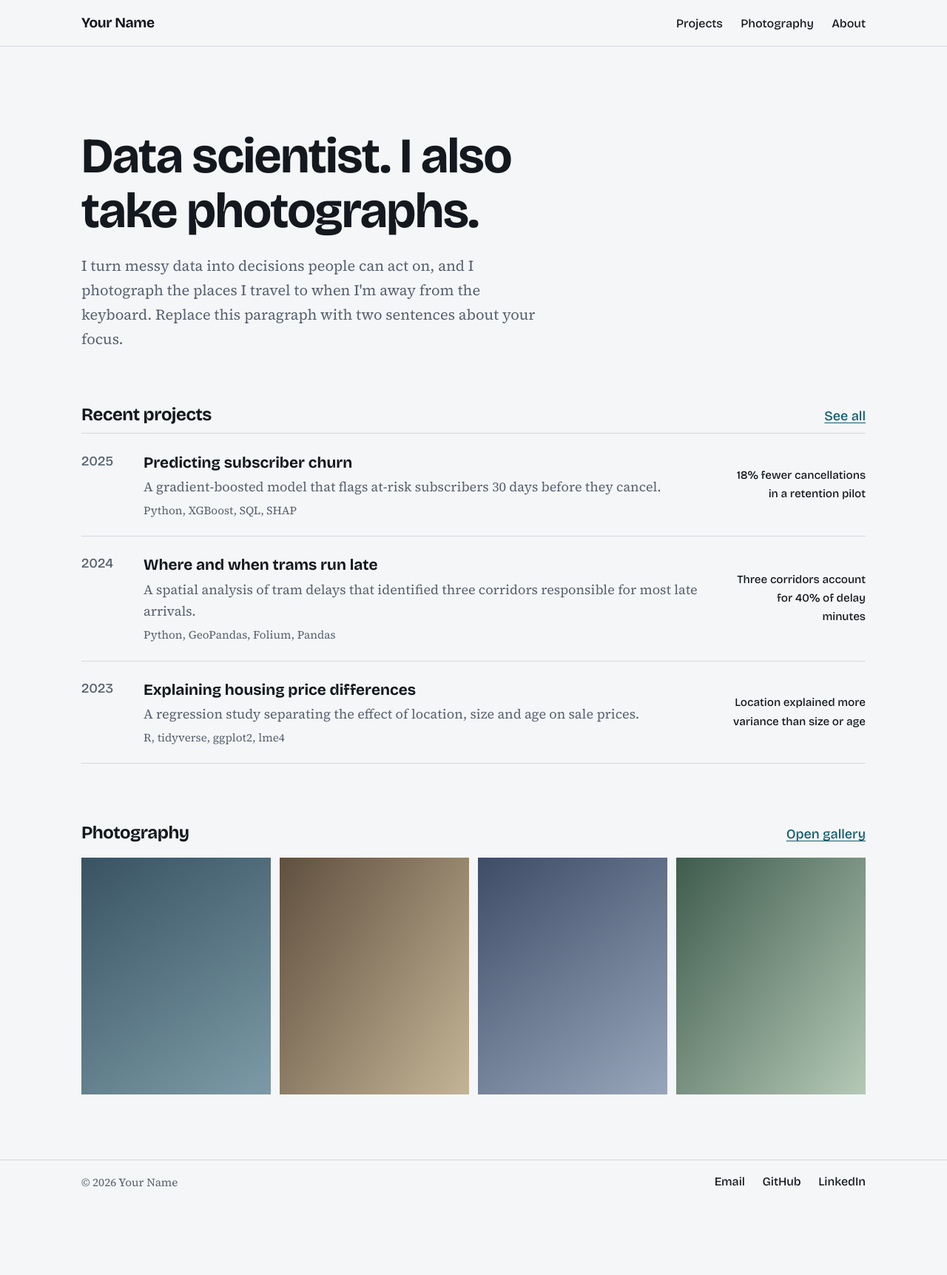
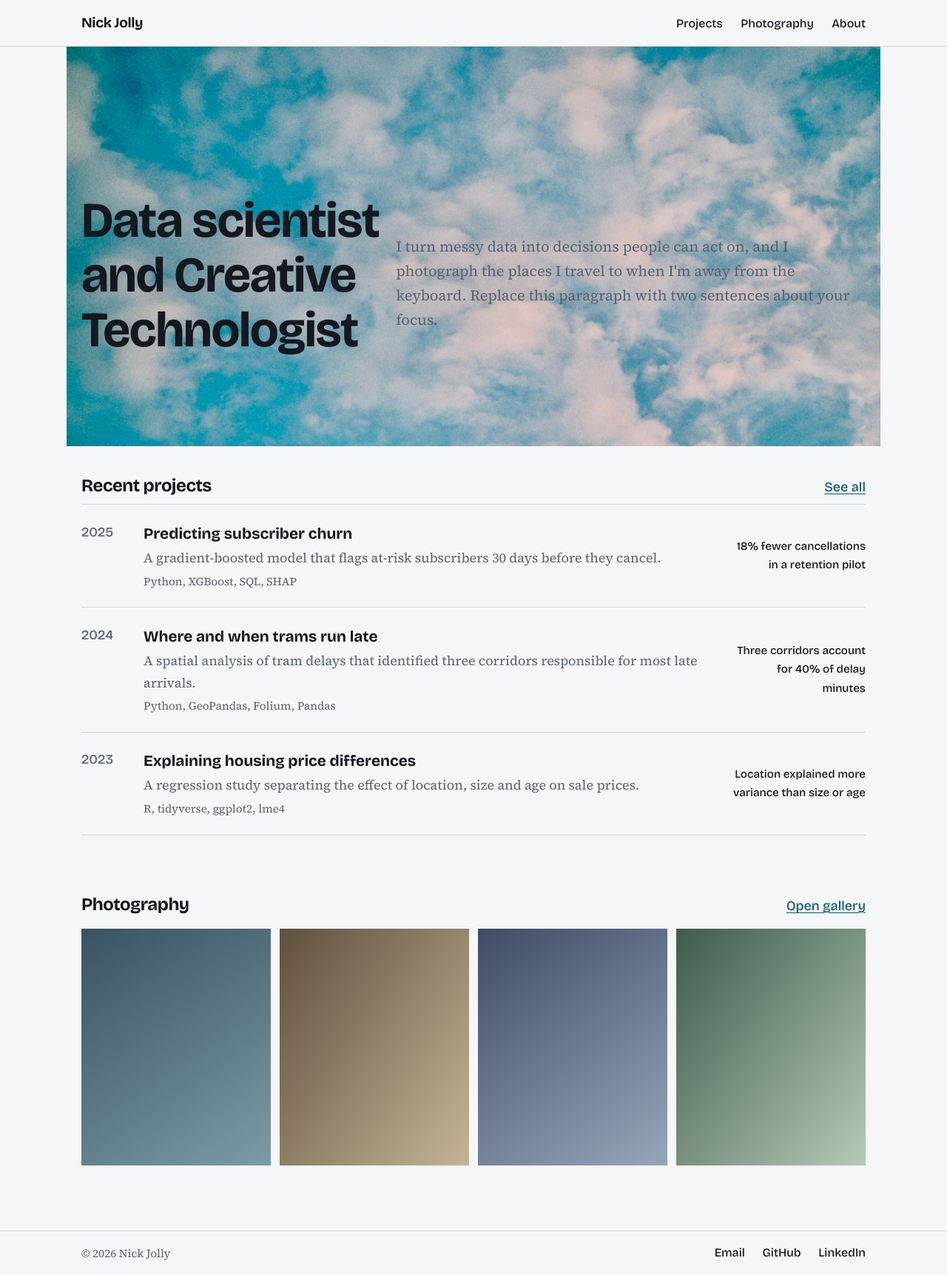
Before and after one commit to nick-jolly/nick-jolly.github.io, a Jekyll site: the page built from index.html, in a window 1280 px wide. Shown: the whole page at 74% size. Built offline with Jekyll 4.4.1, drawn with Linux system fonts in a browser that asks for light colours; before the commit the page ends 1627 px from its top, so only the background shows below that.

Commit message:
add background image

```diff
--- a/_config.yml
+++ b/_config.yml
@@ -1,7 +1,7 @@
-title: Your Name
-tagline: Data scientist. I also take photographs.
-description: Data science projects and photography by Your Name.
-email: you@example.com
+title: Nick Jolly
+tagline: Data scientist and Creative Technologist
+description: Data science projects and photography by Nick Jolly
+email: nickjolly90@gmail.com
 # For GitHub Pages project sites set baseurl to "/repo-name"; leave "" for user sites (username.github.io)
 baseurl: ""
 url: ""
--- a/assets/css/main.css
+++ b/assets/css/main.css
@@ -31,7 +31,18 @@ h2 { font-size: 1.5rem; font-weight: 700; }
 .site-header nav a:hover, .site-footer a:hover { color: var(--accent); }
 .site-header nav a[aria-current="page"] { border-bottom: 2px solid var(--accent); }
 
-.hero { padding-block: clamp(3rem, 10vw, 7rem) 2rem; }
+.hero {
+  padding-block: clamp(3rem, 10vw, 7rem) 2rem;
+  background-image: url('../hero_sky.png');
+  background-repeat: no-repeat;
+  background-position: center center;
+  background-size: cover;
+  background-attachment: fixed;
+  min-height: 60vh;
+  display: flex;
+  align-items: center;
+  justify-content: center;
+}
 .hero h1 { max-width: 14ch; }
 .page-head { padding-block: 3rem 1.5rem; }
 .block { padding-block: 2.5rem; }
```
Also changed, not shown: assets/hero_sky.png (added).
